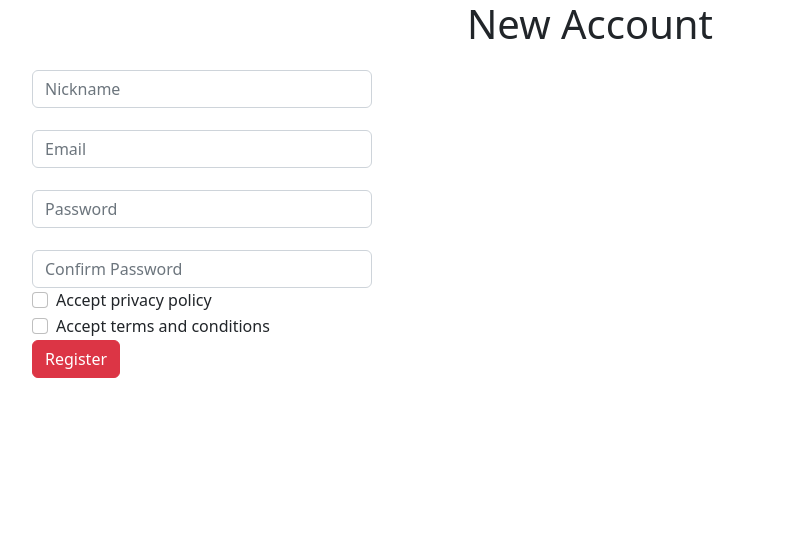
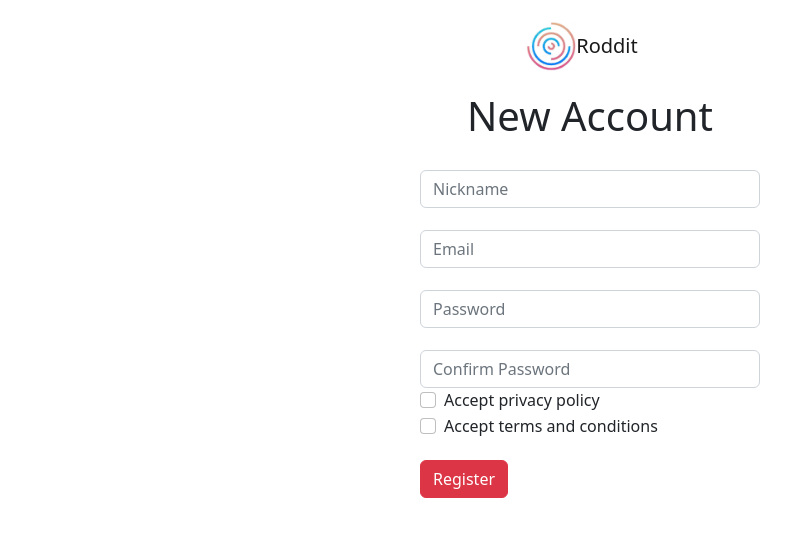
Before and after one commit to dippi9845/roddit, a Flask app: page /registration in a window 1280 px wide. Shown: the top 537 px of the page, without its empty margins (50-841 px from the left). Run offline with Flask 3, Linux system fonts and the light colour scheme; some libraries are stand-ins or nearby versions.

Commit message:
prettified register.html

```diff
--- a/src/project/templates/register.html
+++ b/src/project/templates/register.html
@@ -2,22 +2,52 @@
 <html lang="en">
 <head>
     <meta charset="utf-8">
+    <meta name="viewport" content="width=device-width, initial-scale=1.0, shrink-to-fit=no">
     <title>Roddit</title>
-    <link rel="stylesheet" href="assets/bootstrap/css/bootstrap.min.css">
-    <link rel="stylesheet" href="assets/css/register.css">
+    <link rel="stylesheet" href="/static/assets/bootstrap/css/bootstrap.min.css">
+    <link rel="stylesheet" href="https://fonts.googleapis.com/css?family=Lato">
+    <link rel="stylesheet" href="/static/assets/css/index.css">
+    <link rel="stylesheet" href="/static/assets/css/Navbar-Centered-Brand-icons.css">
+    <link rel="stylesheet" href="/static/assets/css/register.css">
+    <link rel="icon" type="image/x-icon" href="/static/fav.ico">
 </head>
 <body>
+
+<nav class="navbar navbar-light navbar-expand-md py-3">
+    <div class="container">
+        <a class="navbar-brand d-flex align-items-center" href="#">
+            <img src="fav.ico" alt="" width="50px">
+            <span onclick="window.location='/';">Roddit</span>
+        </a>
+        <div class="collapse navbar-collapse flex-grow-0 order-md-first" id="navcol-4">
+            <div class="d-none d-md-block">
+            </div>
+        </div>
+        <div class="d-none d-md-block">
+        </div>
+    </div>
+</nav>
 
 <div class="container">
 
     {% if err %}
-    <div class="alert alert-danger text-center">
-        {{ text_err }}
+    <div class="row">
+        <div class="col">
+            <div class="alert alert-danger text-center" role="alert">
+            <span> {{ text_err }}</span>
+            </div>
+        </div>
+
     </div>
     {% endif %}
 
-    <h1 class="text-center">New Account</h1>
-
+    <div class="row">
+        <div class="col">
+            <h1 style="text-align: center;">New Account</h1>
+        </div>
+    </div>
+    <div class="row d-xxl-flex">
+    <div class="col d-md-flex d-lg-flex d-xl-flex d-xxl-flex justify-content-md-center justify-content-lg-center justify-content-xl-center justify-content-xxl-center">
         <form method="post">
             <input class="form-control register" type="text" name="nickname" placeholder="Nickname" value="{{ form.nickname }}">
             <input class="form-control register" type="email" name="email" placeholder="Email" value="{{ form.email }}">
@@ -27,16 +57,16 @@
             <input type="hidden" name="first" value="Data">
 
             <div class="form-check">
-            <input class="form-check-input" type="checkbox" name="privacy-policy" value="accept">
-            <label class="form-check-label">Accept privacy policy</label>
+                <input class="form-check-input" type="checkbox" id="privacy-policy" name="privacy-policy" value="accept">
+                <label class="form-check-label" for="formCheck-2">Accept privacy policy</label>
             </div>
 
             <div class="form-check">
-            <input class="form-check-input" type="checkbox" name="terms-conditions" value="accept">
-            <label class="form-check-label">Accept terms and conditions</label>
+                <input class="form-check-input" type="checkbox" id="terms-conditions" name="terms-conditions" value="accept">
+                 <label class="form-check-label" for="formCheck-1">Accept terms and conditions</label>
             </div>
 
-        <button class="btn btn-danger" type="submit">Register</button>
+            <button class="btn btn-danger" id="submit" type="submit">Register</button>
         </form>
 </div>
 
```
Lines whose indentation alone changed are shown as unchanged.
